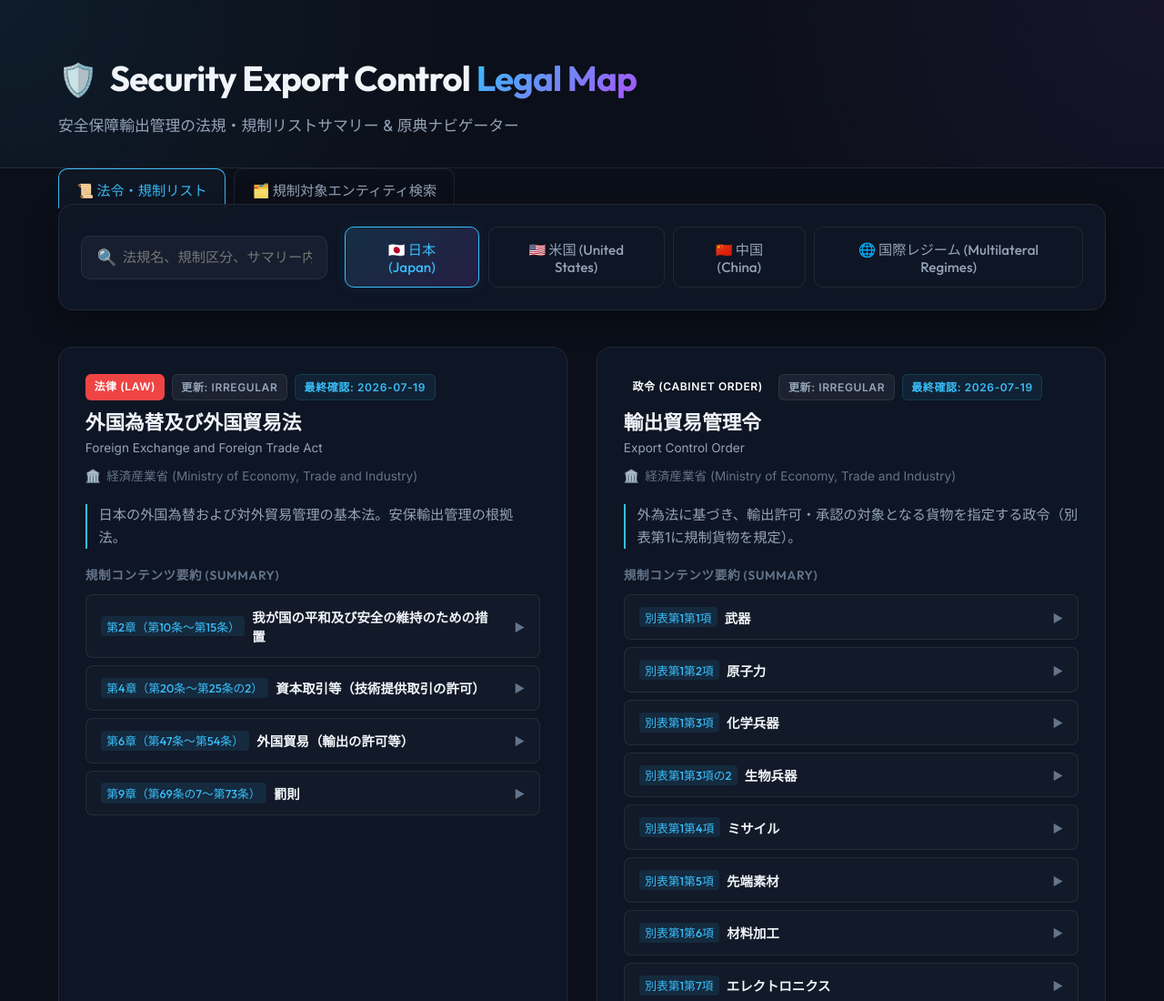
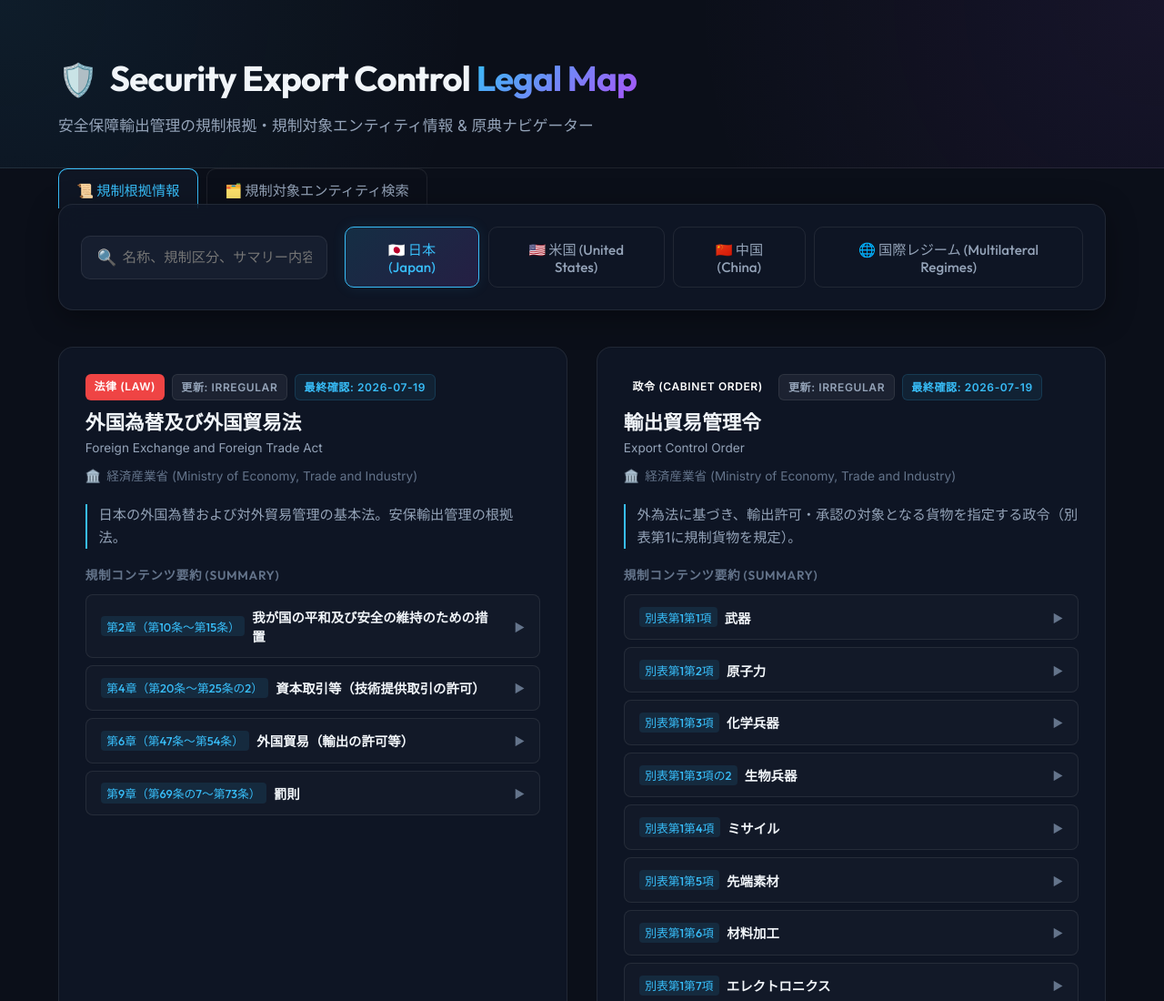
Before and after one commit to xyna-bpinelab/security-export-control-registry, a website built with Vite: page ui/index.html in a window 1280 px wide. Shown: the top 1100 px of the page at 91% size. Built offline with nearby package versions, Linux system fonts and the light colour scheme.

Commit message:
rename: "法令・規制リスト" -> "規制根拠情報" to fit international regimes
International regimes (Wassenaar, NSG, MTCR, Australia Group) aren't
law, so labeling the tab "法令" (laws) was misleading once they were
added. "規制根拠情報" (regulatory basis information) covers both hard
law and these non-treaty political frameworks without asserting the
latter are legally binding. Also updates the header subtitle, meta
description, and search placeholder for consistency.

Co-Authored-By: Claude Sonnet 5 <noreply@anthropic.com>
Claude-Session: https://claude.ai/code/session_0127RMN1aBWJwd7orpcpjyge

```diff
--- a/ui/index.html
+++ b/ui/index.html
@@ -4,7 +4,7 @@
   <meta charset="UTF-8">
   <meta name="viewport" content="width=device-width, initial-scale=1.0">
   <title>安全保障輸出管理リーガル・マップ・ツール</title>
-  <meta name="description" content="国内外の安全保障輸出管理に関する法規・リストのサマリーを閲覧し、原典へアクセスするためのポータルサイト">
+  <meta name="description" content="国内外の安全保障輸出管理に関する規制根拠情報・規制対象エンティティのサマリーを閲覧し、原典へアクセスするためのポータルサイト">
   <!-- Fonts -->
   <link rel="preconnect" href="https://fonts.googleapis.com">
   <link rel="preconnect" href="https://fonts.gstatic.com" crossorigin>
@@ -20,14 +20,14 @@
           <span class="logo-icon">🛡️</span>
           <h1>Security Export Control <span class="text-gradient">Legal Map</span></h1>
         </div>
-        <p class="subtitle">安全保障輸出管理の法規・規制リストサマリー & 原典ナビゲーター</p>
+        <p class="subtitle">安全保障輸出管理の規制根拠・規制対象エンティティ情報 & 原典ナビゲーター</p>
       </div>
     </header>
 
     <main class="container">
       <!-- Mode Switcher -->
       <section class="mode-switcher">
-        <button class="mode-btn active" data-mode="laws" id="mode-laws">📜 法令・規制リスト</button>
+        <button class="mode-btn active" data-mode="laws" id="mode-laws">📜 規制根拠情報</button>
         <button class="mode-btn" data-mode="entities" id="mode-entities">🗂️ 規制対象エンティティ検索</button>
       </section>
 
@@ -37,7 +37,7 @@
         <section class="controls-card">
           <div class="search-box">
             <span class="search-icon">🔍</span>
-            <input type="text" id="search-input" placeholder="法規名、規制区分、サマリー内容を検索..." autocomplete="off">
+            <input type="text" id="search-input" placeholder="名称、規制区分、サマリー内容を検索..." autocomplete="off">
           </div>
 
           <div class="tab-filters">
```
